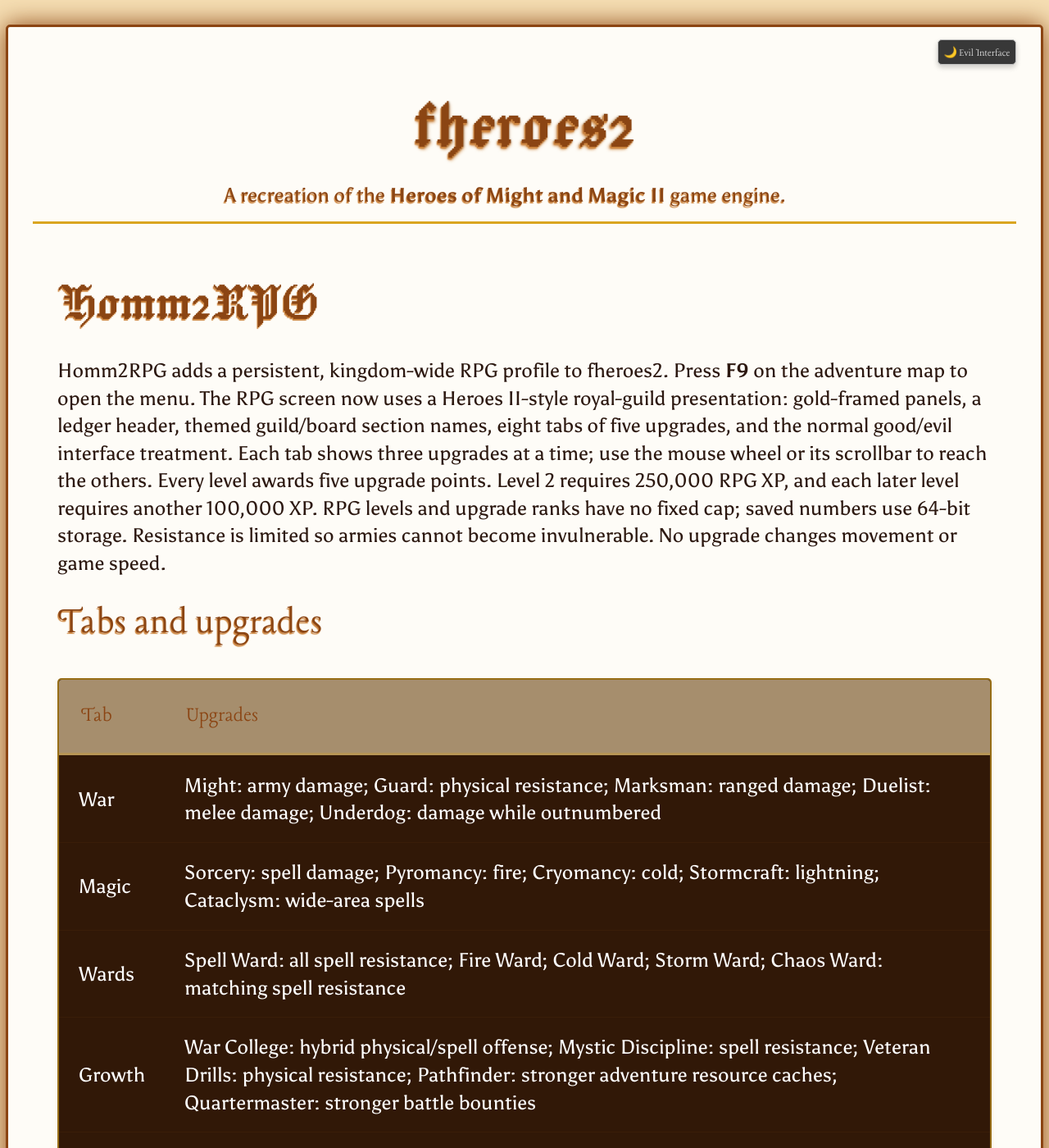
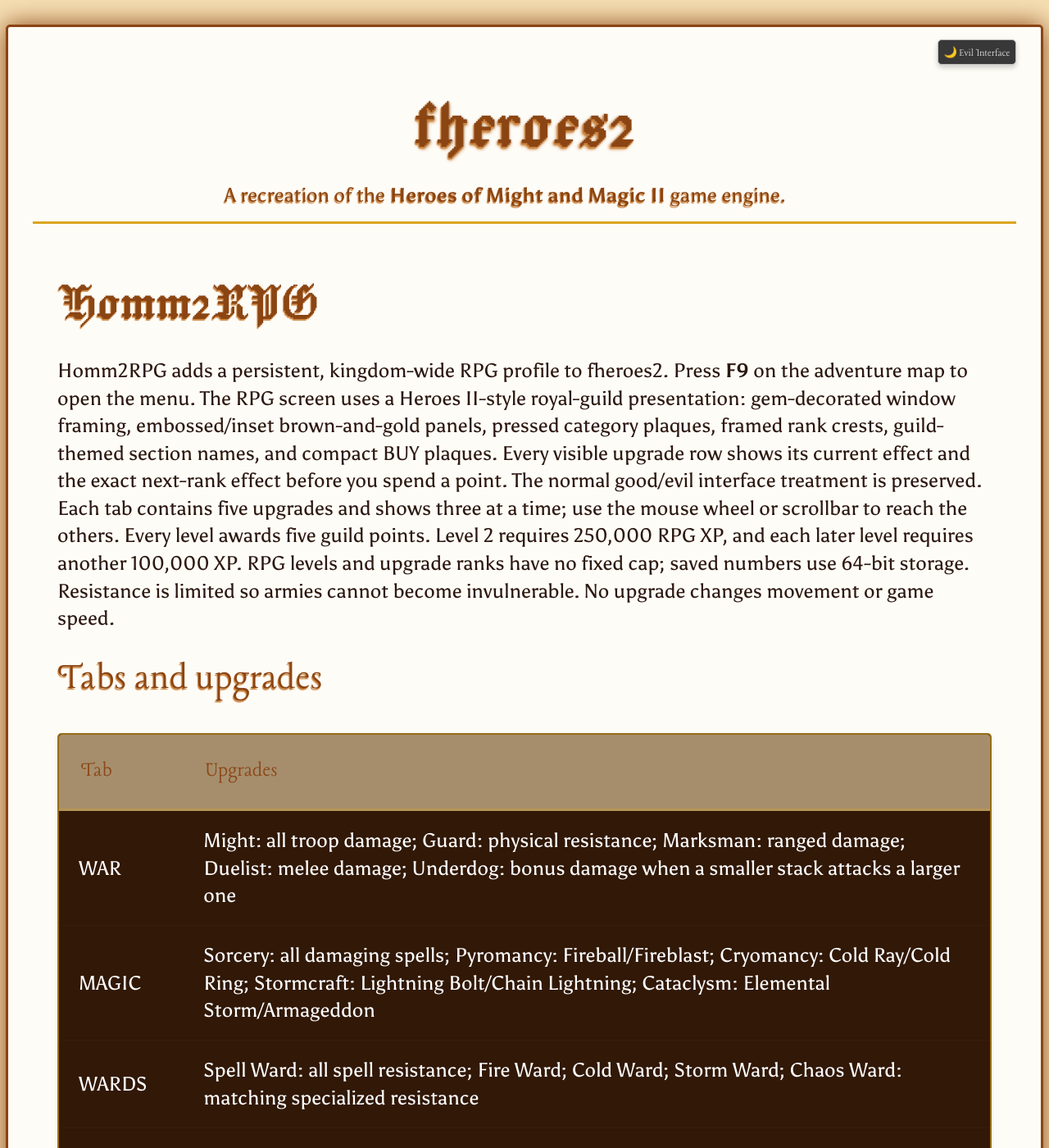
Before and after one commit to MattKoRn/fheroes2, a Jekyll site: the page built from docs/RPG_README.md, in a window 1280 px wide and 1400 px high. Shown: the whole window at 82% size. Built offline with Jekyll 4.4.1, drawn with Linux system fonts in a browser that asks for light colours; our own code applies the rules of GitHub Pages for plain Markdown files; some of the changed text lies outside the part shown.

Commit message:
Document detailed RPG upgrade effects and guild UI

```diff
--- a/docs/RPG_README.md
+++ b/docs/RPG_README.md
@@ -1,29 +1,29 @@
 # Homm2RPG
 
-Homm2RPG adds a persistent, kingdom-wide RPG profile to fheroes2. Press **F9** on the adventure map to open the menu. The RPG screen now uses a Heroes II-style royal-guild presentation: gold-framed panels, a ledger header, themed guild/board section names, eight tabs of five upgrades, and the normal good/evil interface treatment. Each tab shows three upgrades at a time; use the mouse wheel or its scrollbar to reach the others. Every level awards five upgrade points. Level 2 requires 250,000 RPG XP, and each later level requires another 100,000 XP. RPG levels and upgrade ranks have no fixed cap; saved numbers use 64-bit storage. Resistance is limited so armies cannot become invulnerable. No upgrade changes movement or game speed.
+Homm2RPG adds a persistent, kingdom-wide RPG profile to fheroes2. Press **F9** on the adventure map to open the menu. The RPG screen uses a Heroes II-style royal-guild presentation: gem-decorated window framing, embossed/inset brown-and-gold panels, pressed category plaques, framed rank crests, guild-themed section names, and compact BUY plaques. Every visible upgrade row shows its current effect and the exact next-rank effect before you spend a point. The normal good/evil interface treatment is preserved. Each tab contains five upgrades and shows three at a time; use the mouse wheel or scrollbar to reach the others. Every level awards five guild points. Level 2 requires 250,000 RPG XP, and each later level requires another 100,000 XP. RPG levels and upgrade ranks have no fixed cap; saved numbers use 64-bit storage. Resistance is limited so armies cannot become invulnerable. No upgrade changes movement or game speed.
 
 ## Tabs and upgrades
 
 | Tab | Upgrades |
 | --- | --- |
-| War | Might: army damage; Guard: physical resistance; Marksman: ranged damage; Duelist: melee damage; Underdog: damage while outnumbered |
-| Magic | Sorcery: spell damage; Pyromancy: fire; Cryomancy: cold; Stormcraft: lightning; Cataclysm: wide-area spells |
-| Wards | Spell Ward: all spell resistance; Fire Ward; Cold Ward; Storm Ward; Chaos Ward: matching spell resistance |
-| Growth | War College: hybrid physical/spell offense; Mystic Discipline: spell resistance; Veteran Drills: physical resistance; Pathfinder: stronger adventure resource caches; Quartermaster: stronger battle bounties |
-| Battles | Monster Hunter: gold for neutral victories; Hero Slayer: gold for player victories; Siege Master: gold + ore for castle victories; Defender: wood for defensive victories; Survivor: rebuilding gold after losses |
-| Spoils | Scavenger: gold from resource sites; Treasure Hunter: gold from treasure sites; Relic Hunter: gems from relic sites; Prospector: ore from production sites; Castellan: gold from castle visits |
-| Sites | Pilgrim: mercury from shrines; Scholar: crystal from training sites; Inspiration: gems from morale/luck sites; Recruiter: gold from dwellings; Storykeeper: gold from events |
-| Travel | Wayfarer: sulfur from portals; Mariner: gems from sea sites; Cartographer: gold from map-discovery sites; Merchant: large gold caches from trade sites; Generalist: gold from other actionable sites |
+| WAR | Might: all troop damage; Guard: physical resistance; Marksman: ranged damage; Duelist: melee damage; Underdog: bonus damage when a smaller stack attacks a larger one |
+| MAGIC | Sorcery: all damaging spells; Pyromancy: Fireball/Fireblast; Cryomancy: Cold Ray/Cold Ring; Stormcraft: Lightning Bolt/Chain Lightning; Cataclysm: Elemental Storm/Armageddon |
+| WARDS | Spell Ward: all spell resistance; Fire Ward; Cold Ward; Storm Ward; Chaos Ward: matching specialized resistance |
+| GROWTH | War College: combined troop/spell offense; Mystic Discipline: spell defense; Veteran Drills: physical defense; Pathfinder: amplifies every adventure reward bundle; Quartermaster: amplifies every battle reward bundle |
+| BATTLES | Monster Hunter: neutral wins pay gold + gems; Hero Slayer: player wins pay gold + crystal; Siege Master: castle wins pay gold + ore + wood; Defender: defensive wins pay wood + ore; Survivor: losses pay rebuilding gold + wood |
+| SPOILS | Scavenger: gold + wood; Treasure Hunter: gold + gems; Relic Hunter: gems + crystal; Prospector: ore + wood; Castellan: gold + wood |
+| SITES | Pilgrim: mercury + gold; Scholar: crystal + mercury; Inspiration: gems + gold; Recruiter: gold + wood; Storykeeper: gold + gems |
+| TRAVEL | Wayfarer: sulfur + mercury; Mariner: gems + gold; Cartographer: gold + crystal; Merchant: gold + ore + wood; Generalist: gold + wood |
 
-Left-click an upgrade to buy its next rank. Hold right-click on an upgrade for a creature-style info popup with its trigger, current and next effects, point cost, and available points. The **Steward** auto-buyer compares each available rank's next marginal effect with its cost. Conditional battle and adventure specialties are weighted by how often the profile actually triggers them, so it does not blindly favor a rarely used branch. It spends points when RPG XP arrives.
+Left-click the **BUY** plaque on an upgrade to purchase its next rank. The rest of the row is no longer an accidental purchase target. Hold right-click on an upgrade for a creature-style info popup with its trigger, current effect, next-rank effect, scaling gained, point cost, available points, and recorded trigger count. The **Steward** auto-buyer compares each available rank's next marginal effect with its cost. Conditional battle and adventure specialties are weighted by how often the profile actually triggers them, so it does not blindly favor a rarely used branch. It spends points when RPG XP arrives.
 
 ## XP and economy
 
 RPG XP comes from hero XP awards, battles, and adventure actions. Upgrade ranks no longer multiply those XP sources: progression XP is now the baseline leveling currency, while most upgrade ranks change combat or grant concrete game resources. The menu shows total XP and XP needed for the next level with algorithmically generated number suffixes; the suffix formatter has no fixed suffix list. Battle XP scales with battle experience, outcome, and the opposing profile's level. Adventure XP scales with your RPG level and is awarded once per map tile for each profile.
 
-Battle upgrades pay their rewards after the matching battle condition resolves. Monster Hunter and Hero Slayer pay gold bounties, Siege Master pays gold and ore salvage, Defender pays wood for a defensive win, and Survivor pays rebuilding gold after a loss. Quartermaster amplifies all of those rewards.
+Battle upgrades pay their rewards after the matching battle condition resolves. The rewards are deliberately different bundles rather than reskinned XP bonuses: Monster Hunter pays gold plus gem trophies, Hero Slayer pays gold plus crystal, Siege Master pays gold/ore/wood salvage, Defender pays wood plus ore repair stores, and Survivor pays rebuilding gold plus emergency wood. Battle experience influences the base size of each bundle, the specialty rank scales it, and Quartermaster amplifies every resource in the bundle.
 
-Spoils, Sites, and Travel upgrades generate direct resource caches after the first matching action on a map tile for the profile. Pathfinder amplifies these caches. A rank of zero grants no resource cache, and revisiting the same tile cannot repeatedly farm the RPG reward.
+Spoils, Sites, and Travel upgrades generate direct, themed resource bundles after the first matching action on a map tile for the profile. For example, relic hunting yields gems plus crystal, scholarship yields crystal plus mercury, portal travel yields sulfur plus mercury, and trading yields gold plus ore and wood. Pathfinder amplifies every resource in these bundles. A rank of zero grants no RPG resource bundle, and revisiting the same tile cannot repeatedly farm the reward.
 
 Opposing kingdoms receive temporary randomized RPG profiles based on your level and upgrade ranks when a map starts. Neutral monsters receive a separate temporary randomized profile from the same data. These profiles affect RPG combat bonuses and resistance and are discarded when the map ends. Enemy and neutral army sizes remain those supplied by the map and the game's normal rules.
 
```
